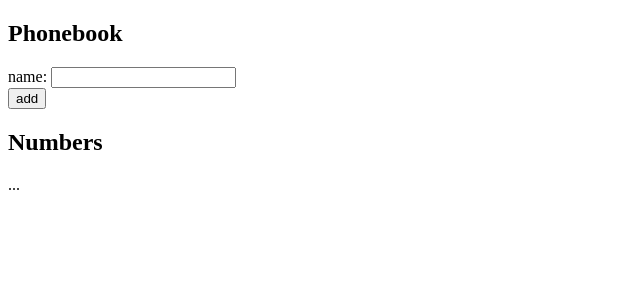
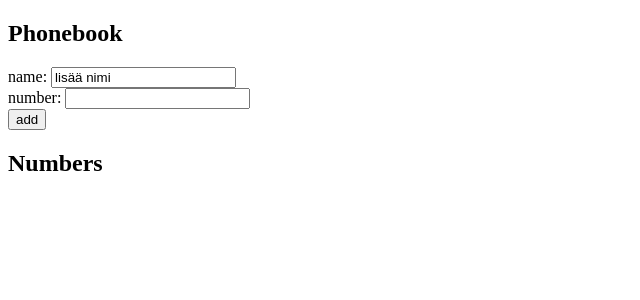
Before and after one commit to tujokuus/FullStack-HY, a React (Vite) app in the folder part2/puhelinluettelo/: page / in a window 1280 px wide. Shown: the top 300 px of the page, without its empty margins (0-640 px from the left). Built offline with nearby package versions, Linux system fonts and the light colour scheme.

Commit message:
nimen ja numeron lisääminen lisätty
2.8

```diff
--- a/part2/puhelinluettelo/src/App.jsx
+++ b/part2/puhelinluettelo/src/App.jsx
@@ -1,24 +1,57 @@
-import { useState } from 'react'
+import { useEffect, useState } from 'react'
+
+function checkAvailability(persons, newName) {
+  return persons.some((person) => person.name === newName)
+}
+
 
 const App = () => {
-  const [persons, setPersons] = useState([
-    { name: 'Arto Hellas' }
-  ])
-  const [newName, setNewName] = useState('')
+  const [persons, setPersons] = useState([])
+  const [newName, setNewName] = useState('lisää nimi')
+  const [newNumber, setNewNumber] = useState('')
+
+  const addName = (event) => {
+    event.preventDefault()
+
+    if (checkAvailability(persons, newName)){
+      alert(`${newName} is already added to phonebook`)
+    } else {
+      const noteObject = {
+      name: newName,
+      number: newNumber,
+      id: String(persons.length + 1),
+    }
+    setPersons(persons.concat(noteObject))
+    setNewName('')
+    }
+
+  }
+
+  const handleNumberChange = (evet) => {
+    console.log(event.target.value)
+    setNewNumber(event.target.value)
+  }
+
+  const handleNameChange = (event) => {
+    console.log(event.target.value)
+    setNewName(event.target.value)
+  }
 
   return (
     <div>
       <h2>Phonebook</h2>
-      <form>
-        <div>
-          name: <input />
-        </div>
+      <form onSubmit={addName}>
+        <div>name: <input value={newName} onChange={handleNameChange}/></div>
+        <div>number: <input value={newNumber} onChange={handleNumberChange}/></div>
         <div>
           <button type="submit">add</button>
         </div>
       </form>
       <h2>Numbers</h2>
-      ...
+      <ul>
+        {persons.map(person =>
+          <li key={person.id}> {person.name} {person.number} </li>)}
+      </ul>
     </div>
   )
 
```
